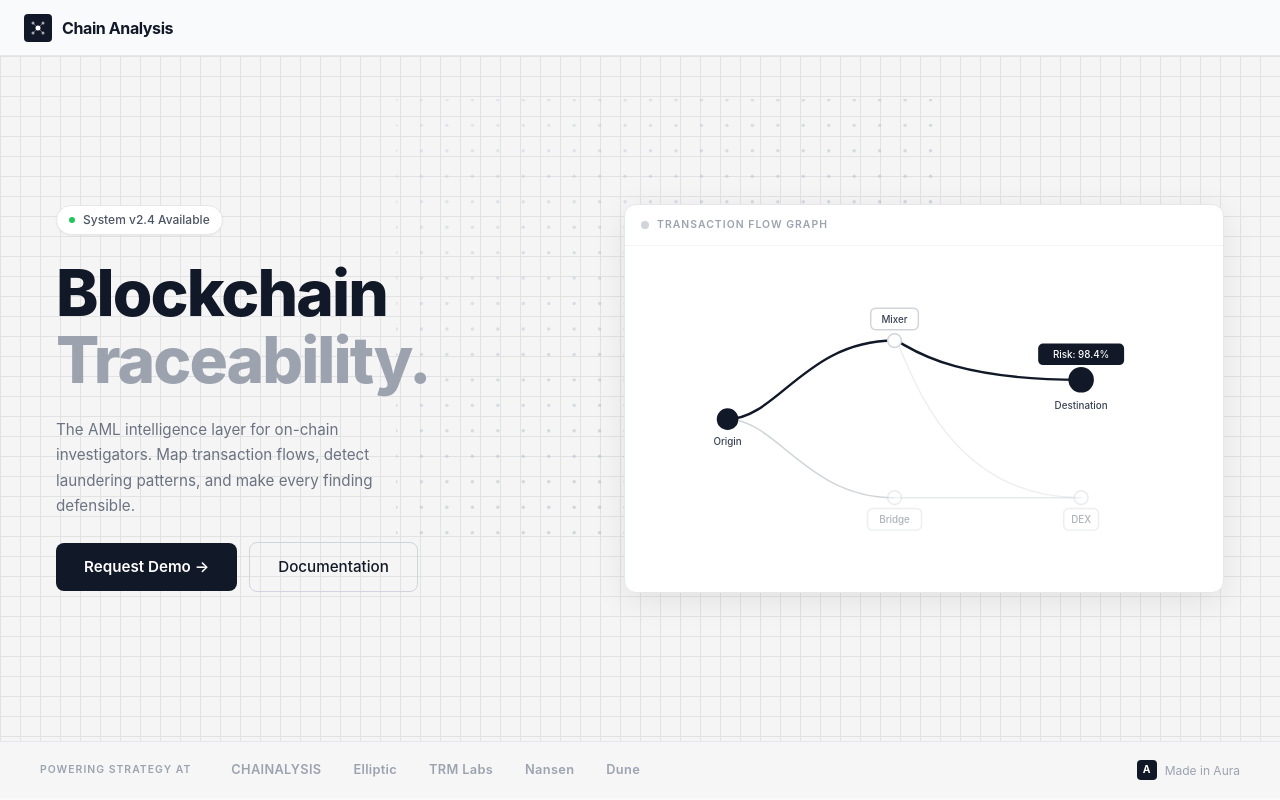
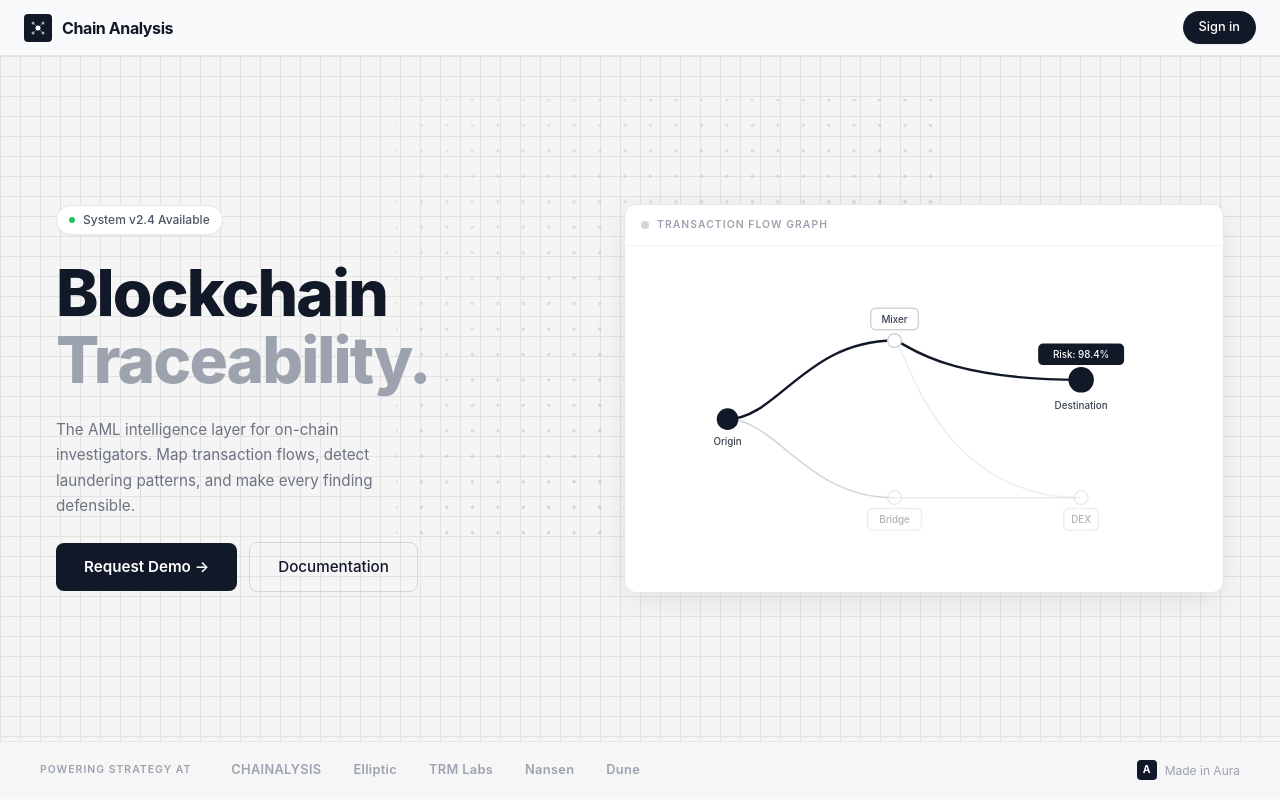
Before and after one commit to spockwall/chain-analysis, a React (Vite) app in the folder frontend/: page / in a window 1280 px wide. Built offline with nearby package versions, Linux system fonts and the light colour scheme; what cytoscape-dagre would draw is missing.

Commit message:
feat: add sign in button when not logged in

```diff
--- a/frontend/src/components/Nav.tsx
+++ b/frontend/src/components/Nav.tsx
@@ -1,5 +1,5 @@
 import { useEffect, useRef, useState } from "react";
-import { NavLink, Route, Routes, useNavigate } from "react-router-dom";
+import { NavLink, Route, Routes, useNavigate, useLocation } from "react-router-dom";
 import { SearchBar } from "./SearchBar";
 import { LogoIcon, ExplorerIcon, GroupsIcon, EtlIcon, DashboardIcon } from "./NavIcons";
 import { useAuth } from "../context/AuthContext";
@@ -32,6 +32,7 @@ const MENU_ITEMS: Array<{
 
 export function Nav() {
     const navigate = useNavigate();
+    const location = useLocation();
     const { user, isAuthenticated, logout } = useAuth();
     const [open, setOpen] = useState(false);
     const menuRef = useRef<HTMLDivElement>(null);
@@ -226,6 +227,16 @@ export function Nav() {
                         </div>
                     </div>
                 )}
+
+                {/* Login link for unauthenticated users on home page */}
+                {!isAuthenticated && location.pathname === "/" && (
+                    <NavLink
+                        to="/login"
+                        className="px-4 py-1.5 rounded-full bg-gray-900 text-white text-[0.8rem] font-medium shadow-sm hover:bg-gray-800 transition-colors no-underline"
+                    >
+                        Sign in
+                    </NavLink>
+                )}
             </div>
         </nav>
     );
```
